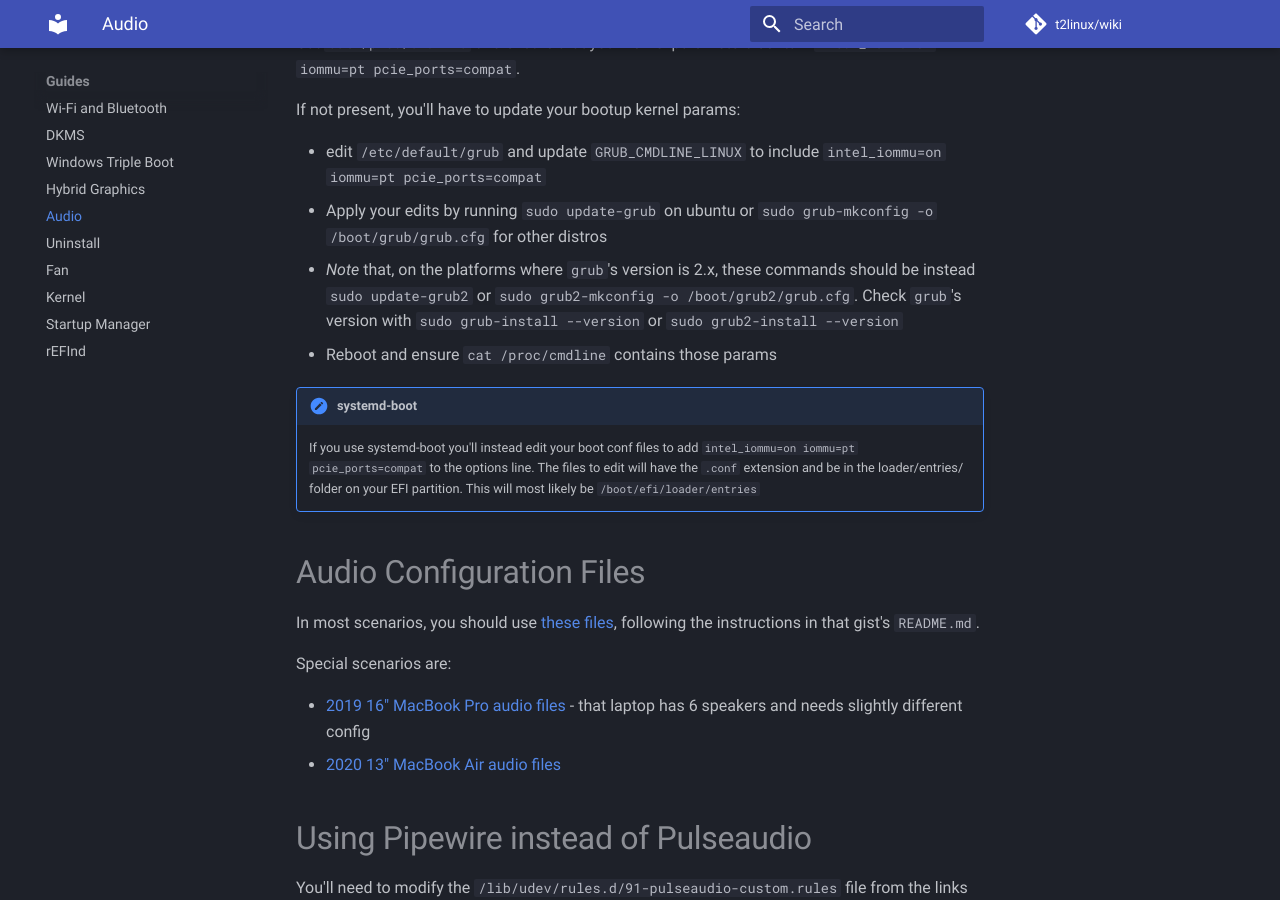
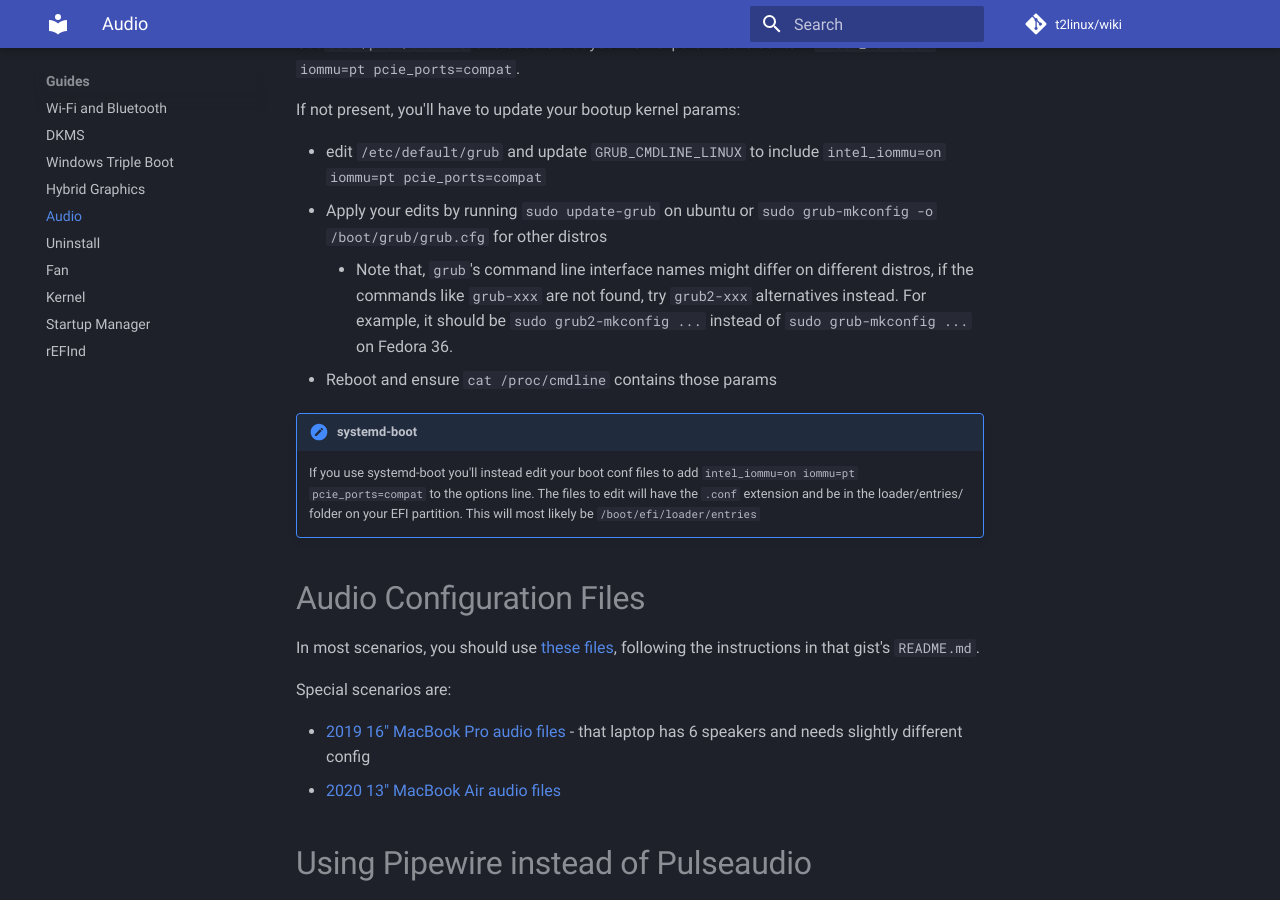
Before and after one commit to t2linux/wiki, an MkDocs documentation site: the page built from docs/guides/audio-config.md, in a window 1280 px wide and 900 px high, scrolled down 476 px. Built offline with MkDocs 1.6.1 and Material for MkDocs 9.7.7, drawn with Linux system fonts in a browser that asks for light colours; comment, search, counter and statistics services are not loaded.

Commit message:
Audio Config: Refine to cover more distros.

```diff
--- a/docs/guides/audio-config.md
+++ b/docs/guides/audio-config.md
@@ -12,7 +12,7 @@ If not present, you'll have to update your bootup kernel params:
 
 - edit `/etc/default/grub` and update `GRUB_CMDLINE_LINUX` to include `intel_iommu=on iommu=pt pcie_ports=compat`
 - Apply your edits by running `sudo update-grub` on ubuntu or `sudo grub-mkconfig -o /boot/grub/grub.cfg` for other distros
-  - *Note* that, on the platforms where `grub`'s version is 2.x, these commands should be instead `sudo update-grub2` or `sudo grub2-mkconfig -o /boot/grub2/grub.cfg`. Check `grub`'s version with `sudo grub-install --version` or `sudo grub2-install --version`
+    - Note that, `grub`'s command line interface names might differ on different distros, if the commands like `grub-xxx` are not found, try `grub2-xxx` alternatives instead. For example, it should be `sudo grub2-mkconfig ...` instead of `sudo grub-mkconfig ...` on Fedora 36.
 - Reboot and ensure `cat /proc/cmdline` contains those params
 
 !!!note "systemd-boot"
```
